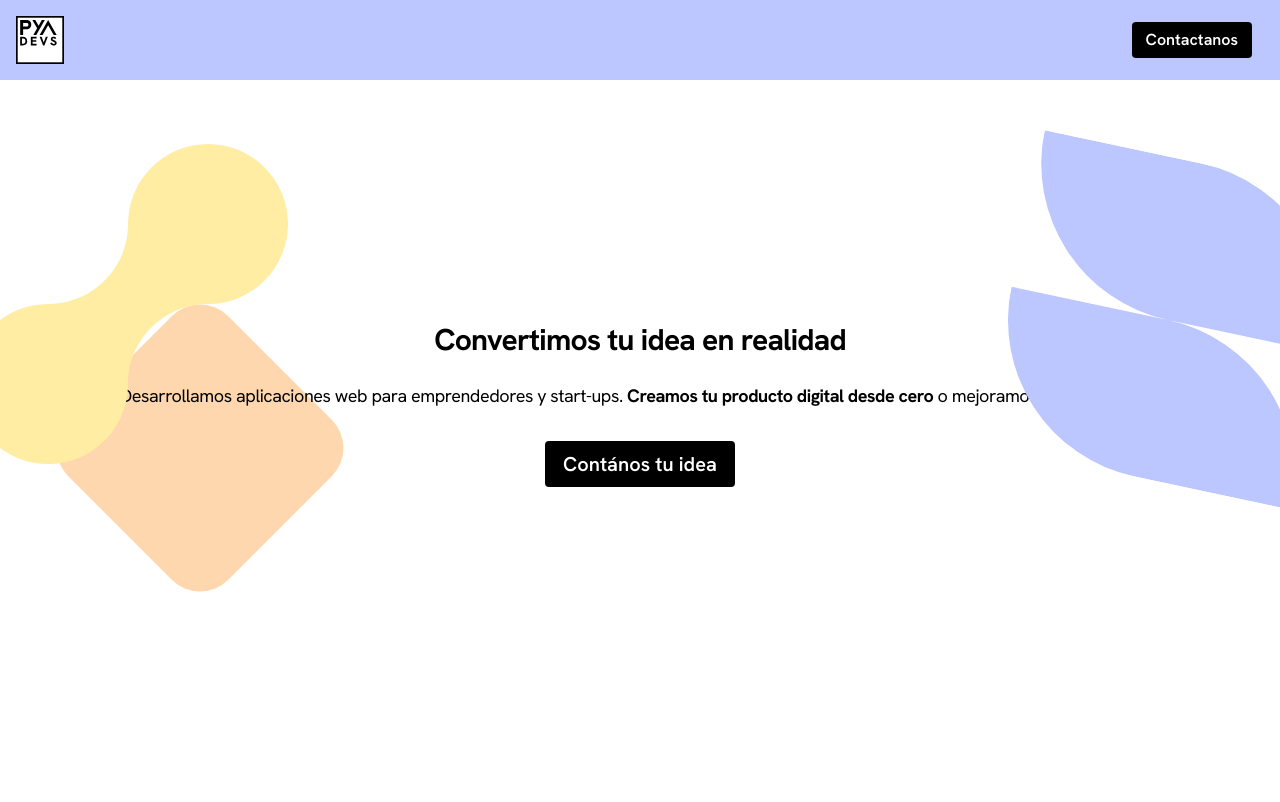
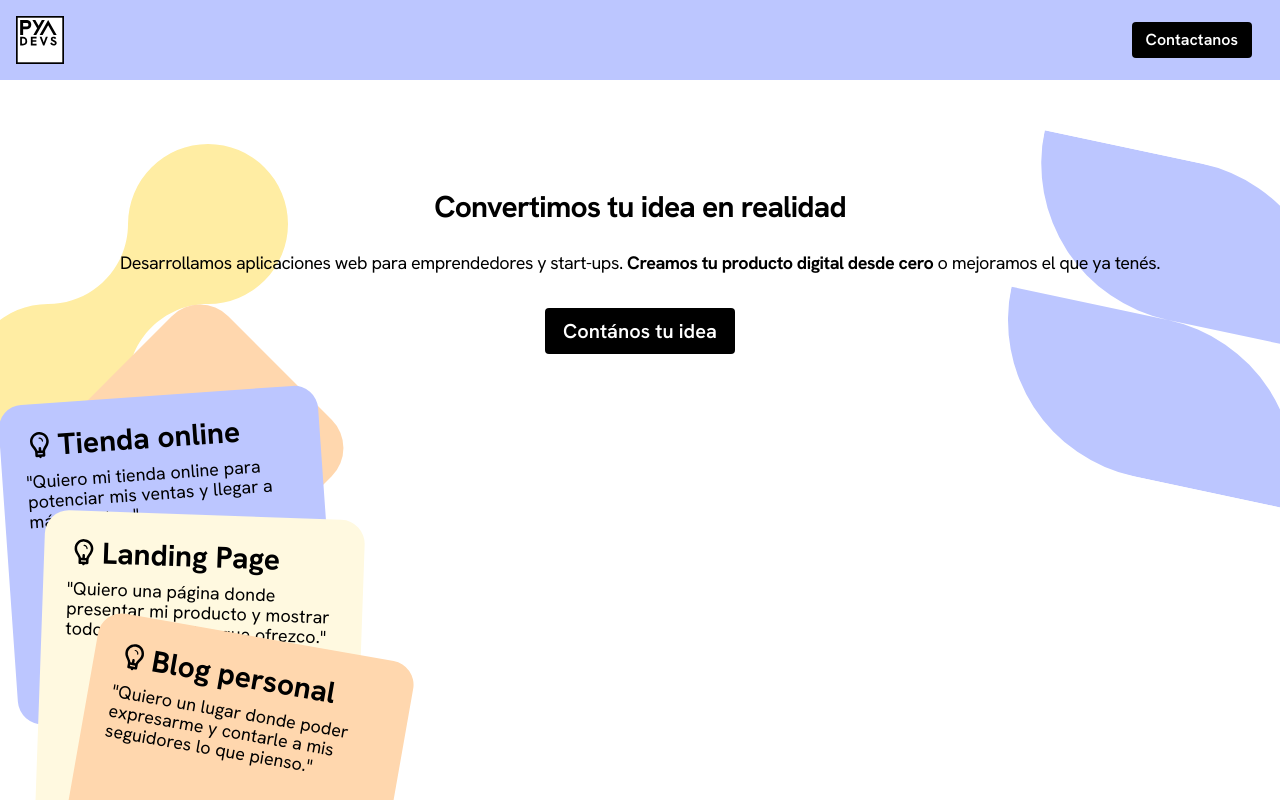
Before and after one commit to alepertu/bgd, a Next.js app: page / in a window 1280 px wide. Shown: the top 802 px of the page. Built offline with nearby package versions, Linux system fonts and the light colour scheme.

Commit message:
feat: main page cards

```diff
--- /dev/null
+++ b/app/_components/MainCard.tsx
@@ -0,0 +1,29 @@
+import { TiLightbulb } from 'react-icons/ti';
+
+const customizations = [
+  'z-[1] -left-4 top-[10px] -rotate-[4deg] bg-uy-blue-50 hover:text-uy-blue-50',
+  'z-[2] left-4 top-[130px] rotate-[2deg] bg-uy-yellow-50 hover:text-uy-yellow-50',
+  'z-[3] left-12 top-[250px] rotate-[10deg] bg-uy-brown-50 hover:text-uy-brown-50',
+];
+
+export default function MainCard({
+  title,
+  desc,
+  order,
+}: {
+  title: string;
+  desc: string;
+  order: number;
+}) {
+  return (
+    <div
+      className={`h-80 w-80 rounded-3xl absolute flex flex-col p-6 text-black text-left hover:scale-110 hover:bg-black transition-all ${
+        customizations[order - 1]
+      }`}>
+      <h3 className="text-3xl font-bold w-full text-inherit flex items-center">
+        <TiLightbulb className="mr-1" /> {title}
+      </h3>
+      <span className="text-lg mt-2 leading-5">{desc}</span>
+    </div>
+  );
+}
--- a/app/page.tsx
+++ b/app/page.tsx
@@ -6,6 +6,7 @@ import Contacto from './_components/Contacto.jsx';
 
 import React from 'react';
 import Header from './_components/Header.tsx';
+import MainCard from './_components/MainCard.tsx';
 
 function App() {
   return (
@@ -17,13 +18,13 @@ function App() {
         <svg
           xmlns="http://www.w3.org/2000/svg"
           viewBox="0 0 480 480"
-          className="absolute top-36 -left-8 rotate-90 fill-uy-yellow-200 w-3/12">
+          className="absolute top-36 -z-10 -left-8 rotate-90 fill-uy-yellow-200 w-3/12">
           <path d="M360 240c-66.3 0-120-53.7-120-120a120 120 0 1 0-120 120c66.3 0 120 53.7 120 120a120 120 0 1 0 120-120Z"></path>
         </svg>
         <svg
           xmlns="http://www.w3.org/2000/svg"
           viewBox="0 0 480 480"
-          className="absolute top-40 rotate-12 -right-12 fill-uy-blue-50 w-3/12">
+          className="absolute top-40 -z-10 rotate-12 -right-12 fill-uy-blue-50 w-3/12">
           <path d="M240 0H0a240 240 0 0 0 240 240h240A240 240 0 0 0 240 0ZM240 240H0a240 240 0 0 0 240 240h240a240 240 0 0 0-240-240Z"></path>
         </svg>
         <svg
@@ -45,6 +46,23 @@ function App() {
           href="#contacto">
           Contános tu idea
         </a>
+        <div className="relative top-10 h-1/3">
+          <MainCard
+            order={1}
+            title="Tienda online"
+            desc='"Quiero mi tienda online para potenciar mis ventas y llegar a más clientes."'
+          />
+          <MainCard
+            order={2}
+            title="Landing Page"
+            desc='"Quiero una página donde presentar mi producto y mostrar todos los servicios que ofrezco."'
+          />
+          <MainCard
+            order={3}
+            title="Blog personal"
+            desc='"Quiero un lugar donde poder expresarme y contarle a mis seguidores lo que pienso."'
+          />
+        </div>
       </main>
       <Nosotros />
       <Proyectos />
```
